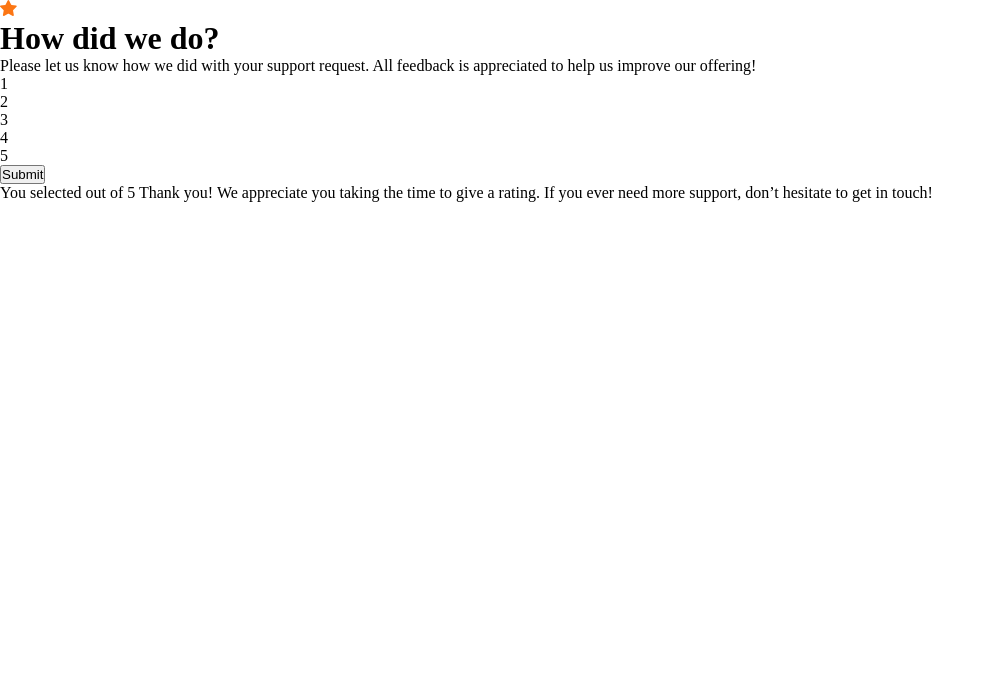
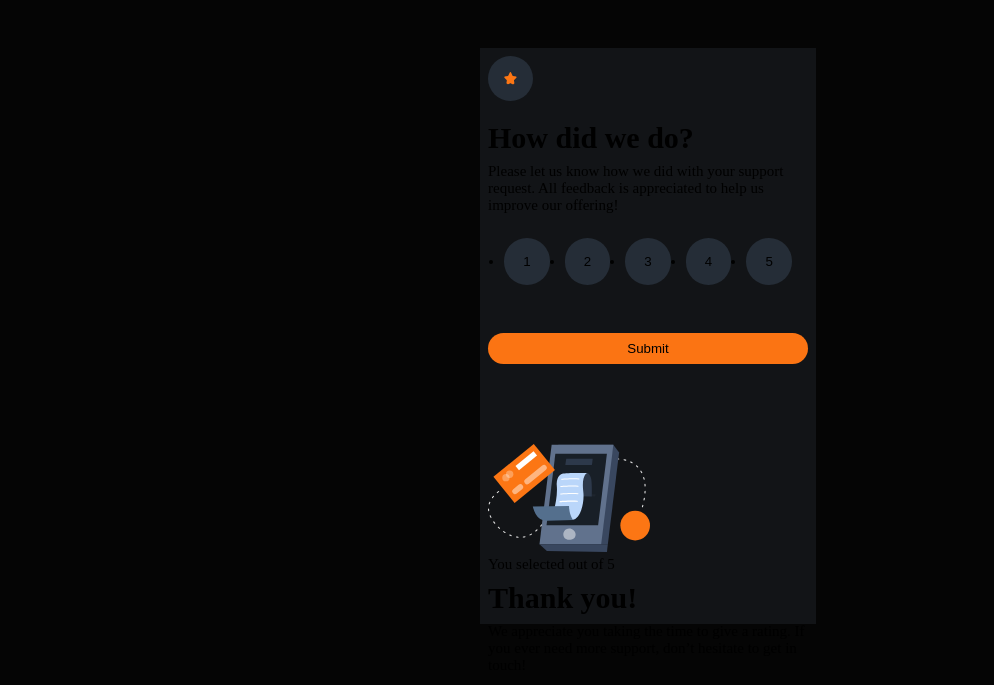
Before and after one commit to PauloCesar89/interactive-rating-component-main, a plain HTML site: page index.html in a window 1280 px wide. Shown: the whole page, without its empty margins (0-994 px from the left). Drawn offline with Linux system fonts and the light colour scheme.

Commit message:
style adicionado estilo e formataçao do primeiro layout

```diff
--- a/css/style.css
+++ b/css/style.css
@@ -2,3 +2,74 @@
     margin: 0;
     padding: 0;
 }
+
+body{
+    background: #050505;
+    font-size: "Overpass","san-serif";
+    font-size: 15px;
+}
+
+.container {
+    background: hsl(216, 12%, 8%);
+    width: 20rem;
+    height: 35rem;
+    padding: 0.5rem;
+    margin-top: 3rem;
+    margin-left: 30rem;
+    padding: 0.5rem 0.5rem 0.5rem 0.5rem;
+
+}
+
+.main{
+    padding-bottom: 5rem;
+}
+
+.icon-star{
+    padding: 1rem 1rem 1rem 1rem;
+    width: 0.8rem;
+    height: 0.8rem;
+    background-color:hsl(213, 19%, 18%);
+    margin-bottom: 1rem;
+    border-radius: 2rem;
+
+}
+
+h1{
+    padding-bottom: 0.5rem;
+}
+
+p{
+    padding-bottom: 0.5rem;
+}
+
+.lista-nota{
+    display: flex;
+    align-items: center;
+    justify-content: space-between;
+    padding: 1rem 1rem 1rem 1rem;
+    border-radius: 0.5rem;
+}
+
+.btn-nota{
+    display: flex;
+    align-items: center;
+    justify-content: space-between;
+    padding: 1rem 1.2rem;
+    border-radius: 1.8rem;
+    border: none;
+    background-color:hsl(213, 19%, 18%);
+
+}
+
+.envio{
+    margin-top: 2rem;
+    width: 100%;
+    border-radius: 2rem;
+    padding: 0.5rem 0.5rem;
+    border: none;
+    background-color:hsl(25, 97%, 53%);
+
+}
+
+
+/*border: 1px solid red;*/
--- a/index.html
+++ b/index.html
@@ -3,51 +3,60 @@
 <head>
   <meta charset="UTF-8">
   <meta name="viewport" content="width=device-width, initial-scale=1.0"> <!-- displays site properly based on user's device -->
-
+  <link rel="preconnect" href="https://fonts.googleapis.com">
+  <link rel="preconnect" href="https://fonts.gstatic.com" crossorigin>
+  <link href="https://fonts.googleapis.com/css2?family=Overpass:wght@400;700&display=swap" rel="stylesheet">
   <link rel="icon" type="image/png" sizes="32x32" href="./images/favicon-32x32.png">
   <link rel="stylesheet" href="css/style.css">
   <title>Interactive rating component</title>
 
-  <!-- Feel free to remove these styles or customise in your own stylesheet 👍 -->
-  <style>
-    .attribution { font-size: 11px; text-align: center; }
-    .attribution a { color: hsl(228, 45%, 44%); }
-  </style>
 </head>
 <body>
 
-  <div class="container">
-    <img src="images/icon-star.svg">
+<div class="container">
+
+  <div class="main">
+    <img class="icon-star" src="images/icon-star.svg">
     <h1>How did we do?</h1>
       <p>
         Please let us know how we did with your support request. All feedback is appreciated
         to help us improve our offering!
       </p>
-        <ul>
-          <li>1</li>
-          <li>2</li>
-          <li>3</li>
-          <li>4</li>
-          <li>5</li>
+        <ul class="lista-nota">
+          <li><button class="btn-nota">1</button></li>
+          <li><button class="btn-nota">2</button></li>
+          <li><button class="btn-nota">3</button></li>
+          <li><button class="btn-nota">4</button></li>
+          <li><button class="btn-nota">5</button></li>
         </ul>
-        <button>Submit</button>
+        <button class="envio">Submit</button>
   </div>
 
+<!-- Fim do estado de classificação -->
 
-  <!-- Rating state end -->
+   <!-- Obrigado estado início -->
 
-  <!-- Thank you state start -->
+  <div class="thankyou">
+    <img src="images/illustration-thank-you.svg">
 
-  You selected <!-- Add rating here --> out of 5
+      <p>You selected <!-- Adicionar avaliação aqui --> out of 5</p>
 
-  Thank you!
+        <h1>Thank you!</h1>
 
-  We appreciate you taking the time to give a rating. If you ever need more support,
-  don’t hesitate to get in touch!
+        <p>
+          We appreciate you taking the time to give a rating. If you ever need more support,
+          don’t hesitate to get in touch!
+        </p>
 
-  <!-- Thank you state end -->
+  </div>
+
+</div>
 
 
+  <!--colocar script aqui em baixo-->
+  <script>
+
+  </script>
 
 </body>
 </html>
```
